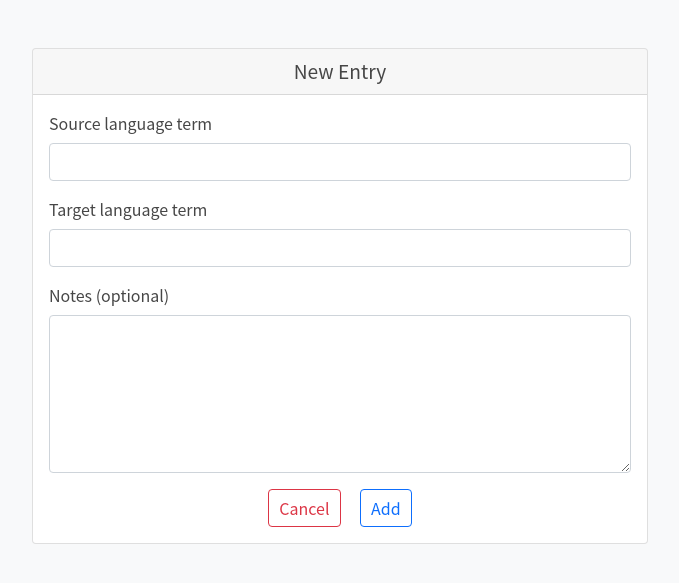
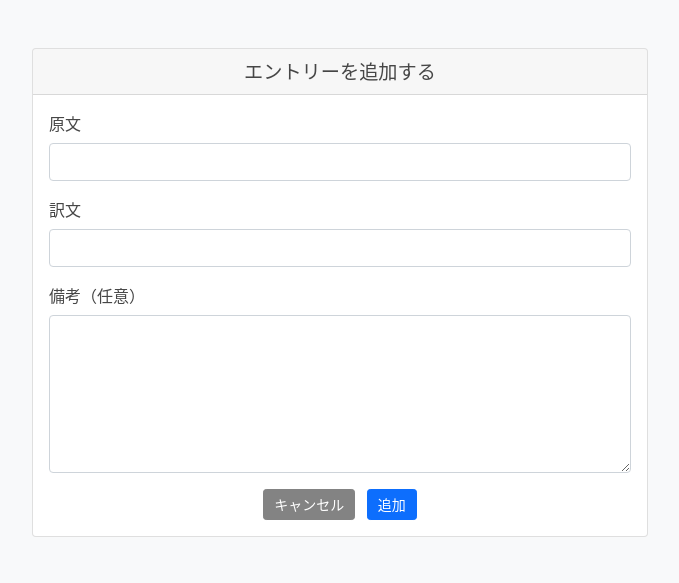
Before and after one commit to 4ka0/honyaku_archive, a Django app: page /glossary/1/add/ in a window 1280 px wide. Shown: the part 69-652 px from the top of the page, without its empty margins (300-979 px from the left). Run offline with Django 3.2, Linux system fonts and the light colour scheme; the visitor is signed in with stand-in values (Sample User, id 1); data that the repository does not hold is empty; parts of the project's set-up code (start-up, migrations or seed data) failed here and were passed over; some libraries are stand-ins or nearby versions.

Commit message:
Glossary add entry form changed to Japanese

```diff
--- a/resources/forms/entry_forms.py
+++ b/resources/forms/entry_forms.py
@@ -95,10 +95,10 @@ class EntryUpdateForm(forms.ModelForm):
 
 
 class EntryAddToGlossaryForm(forms.ModelForm):
-    source = forms.CharField(label='Source language term')
-    target = forms.CharField(label='Target language term')
+    source = forms.CharField(label='原文')
+    target = forms.CharField(label='訳文')
     notes = forms.CharField(
-        label='Notes (optional)',
+        label='備考（任意）',
         widget=forms.Textarea(attrs={'rows': 6}),
         required=False
     )
--- a/templates/glossary_add_entry.html
+++ b/templates/glossary_add_entry.html
@@ -9,7 +9,7 @@
         <div class="card">
 
             <div class="card-header">
-                New Entry
+                エントリーを追加する
             </div>
 
             <div class="card-body">
@@ -21,8 +21,8 @@
                     {{ form|crispy }}
 
                     <div class="text-center mt-3">
-                        <button type="submit" name="cancel" class="btn btn-outline-danger mx-2">Cancel</button>
-                        <button type="submit" class="btn btn-outline-primary mx-2">Add</button>
+                        <button type="submit" name="cancel" class="btn btn-secondary btn-sm me-2">キャンセル</button>
+                        <button type="submit" class="btn btn-primary btn-sm">追加</button>
                     </div>
 
                 </form>
```
